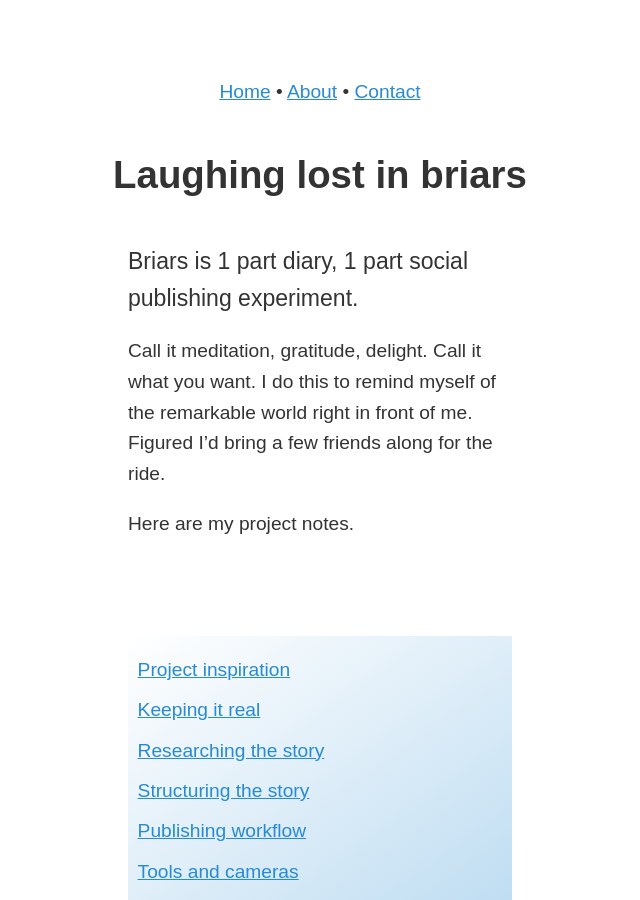
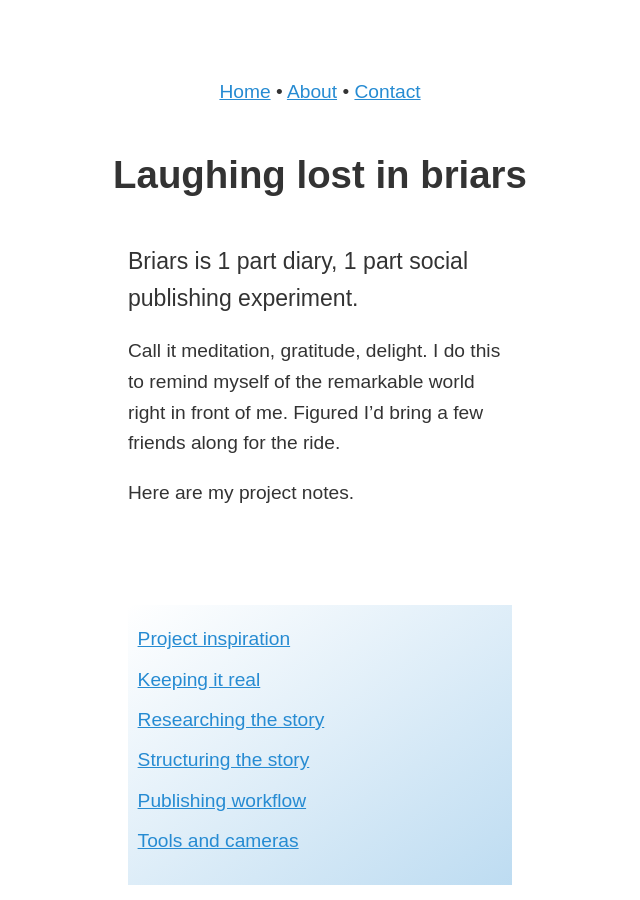
Before and after one commit to zachmccabe/zachmccabe.github.io, a Jekyll site: the page built from _briars/briars.md, in a window 1280 px wide and 900 px high. Shown: the whole window, without its empty margins (320-960 px from the left). Built offline with Jekyll 4.4.1, drawn with Linux system fonts in a browser that asks for light colours.

Commit message:
Update briars.md

```diff
--- a/_briars/briars.md
+++ b/_briars/briars.md
@@ -18,7 +18,7 @@ nav: |
 
 <span class="lede">Briars is 1 part diary, 1 part social publishing experiment.</span>
 
-Call it meditation, gratitude, delight. Call it what you want. I do this to remind myself of the remarkable world right in front of me. Figured I’d bring a few friends along for the ride.
+Call it meditation, gratitude, delight. I do this to remind myself of the remarkable world right in front of me. Figured I’d bring a few friends along for the ride.
 
 Here are my project notes.
 
```
